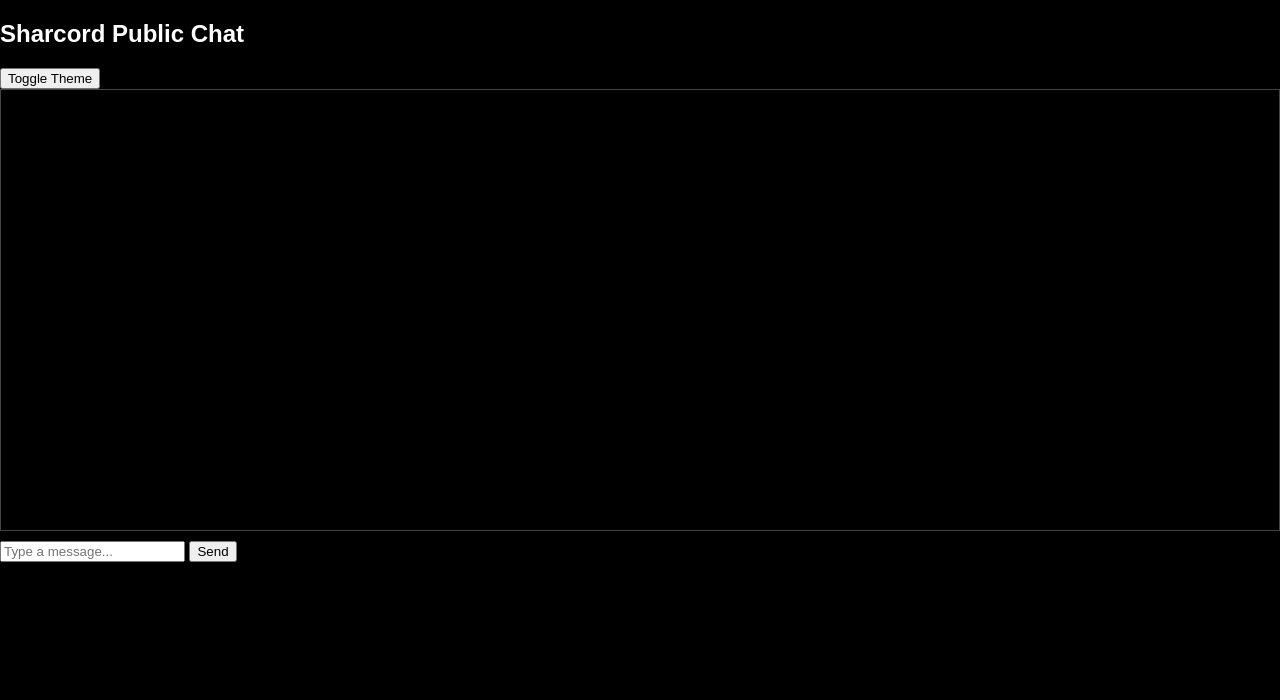
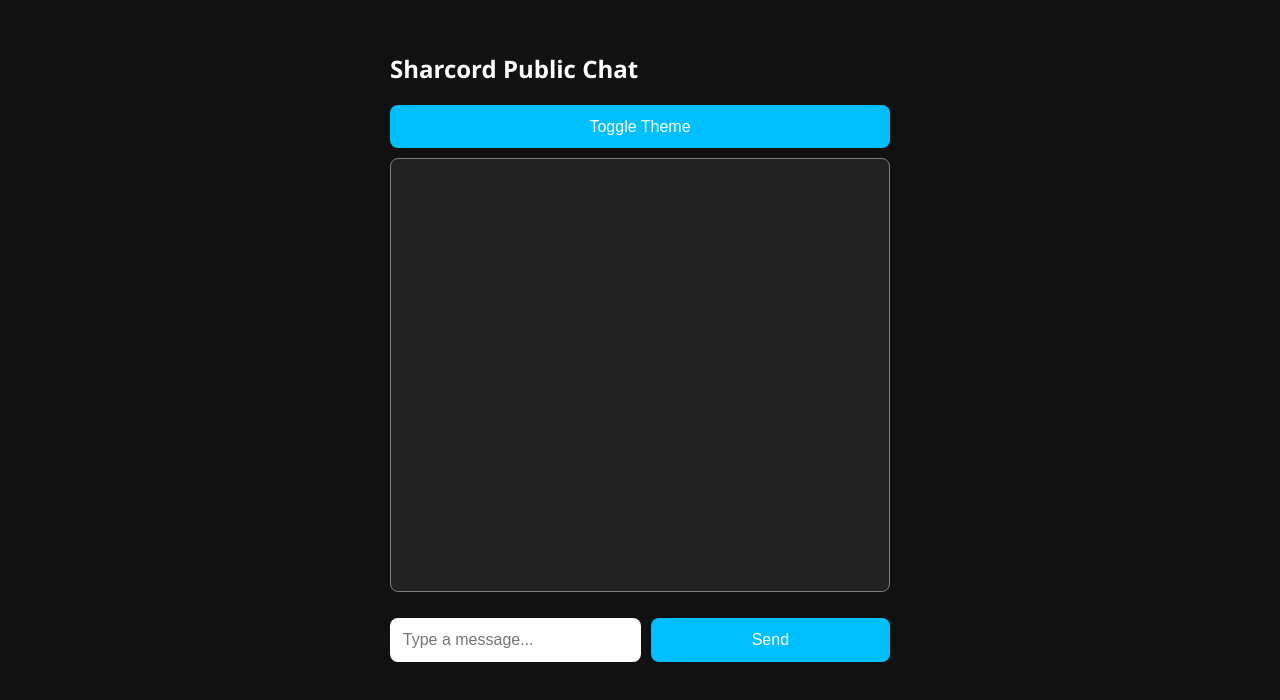
Before and after one commit to x12fr/chatklvz, a website: page chat.html in a window 1280 px wide. Drawn offline with nearby package versions, Linux system fonts and the light colour scheme; no server answers; sample sign-in values are in the browser's storage.

Commit message:
Update style.css

```diff
--- a/style.css
+++ b/style.css
@@ -1,27 +1,53 @@
-/* style.css */
 body {
   margin: 0;
-  font-family: sans-serif;
-  background-color: #000;
-  color: #fff;
+  font-family: 'Segoe UI', sans-serif;
+  background-color: #111;
+  color: white;
 }
-.container, .header, .chat-box, .input-area {
-  padding: 20px;
+
+body.light {
+  background-color: #f0f0f0;
+  color: black;
 }
-.container input, .input-area input, .input-area button {
-  margin: 5px 0;
-  padding: 10px;
+
+.form-container, .chat-container {
+  max-width: 500px;
+  margin: auto;
+  padding: 2em;
+  border-radius: 10px;
 }
+
+input, button {
+  display: block;
+  width: 100%;
+  margin: 10px 0;
+  padding: 0.8em;
+  border: none;
+  border-radius: 8px;
+  font-size: 1em;
+}
+
+button {
+  background-color: #00bfff;
+  color: white;
+  cursor: pointer;
+}
+
 .chat-box {
+  border: 1px solid gray;
   height: 400px;
   overflow-y: scroll;
-  border: 1px solid #444;
-  margin-bottom: 10px;
+  padding: 1em;
+  margin-bottom: 1em;
+  background-color: #222;
+  border-radius: 8px;
 }
-.dark-mode {
-  background-color: #fff;
-  color: #000;
+
+.input-row {
+  display: flex;
+  gap: 10px;
 }
-.dark-mode .chat-box {
-  border: 1px solid #ccc;
+
+.input-row input {
+  flex-grow: 1;
 }
```
